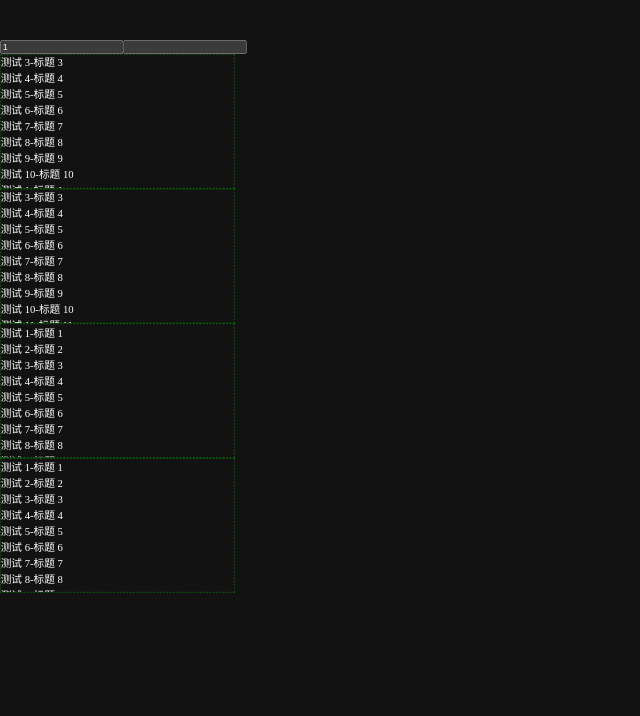
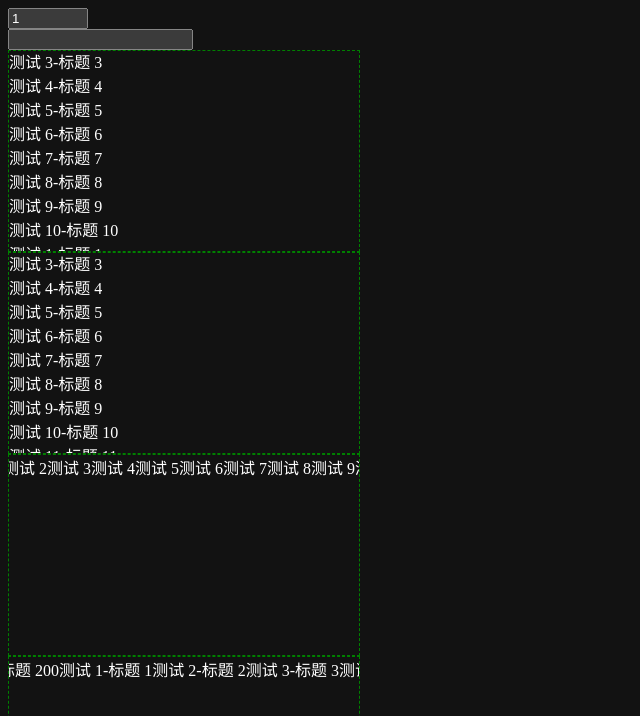
Before and after one commit to NoouFoox/foxrolling, a Vue app: page / in a window 1280 px wide. Shown: the top 716 px of the page, without its empty margins (0-640 px from the left). Built offline with nearby package versions, Linux system fonts and the light colour scheme.

Commit message:
hoverStop

```diff
--- a/package.json
+++ b/package.json
@@ -1,7 +1,7 @@
 {
   "name": "foxrolling",
   "type": "module",
-  "version": "0.0.11",
+  "version": "0.0.12",
   "private": false,
   "main": "./src/lib/index.ts",
   "scripts": {
--- a/src/App.vue
+++ b/src/App.vue
@@ -1,5 +1,5 @@
 <script setup lang="ts">
-import { onMounted, ref } from 'vue';
+import { onMounted, ref,onUnmounted } from 'vue';
 import RollComponent from './components/RollComponent.vue';
 import useDisplay from './utils/useDisplay';
 
@@ -30,12 +30,17 @@ list2.value = new Array(200)
 const speed = ref(1)
 const changeSpeed = (event: Event) => {
   const value = (<HTMLInputElement>event.target)?.value
-  speed.value = Number(value) || 1
+  speed.value = Number(value)
 }
 
 const display = useDisplay('.container', '.main')
 onMounted(() => {
-  display.load()
+  console.log('大屏模式',display);
+
+  // display.load()
+})
+onUnmounted(()=>{
+  // display.unload()
 })
 const testValue = ref("")
 </script>
@@ -43,7 +48,8 @@ const testValue = ref("")
 <template>
   <div class="container">
     <div class="main">
-      <input type="number" :value="speed" @input="changeSpeed">
+      <input type="number" min="0" max="10000" :value="speed" @input="changeSpeed">
+      <br>
       <input v-model="testValue">
       <div class="content">
         <RollComponent :speed="speed">
@@ -53,7 +59,7 @@ const testValue = ref("")
         </RollComponent>
       </div>
       <div class="content">
-        <RollComponent :speed="speed" direction="column">
+        <RollComponent :hoverStop="true" :speed="speed" direction="column">
           <div v-for="li in list2" :key="li.key">
             {{ li.name }}-{{ li.title }}
           </div>
@@ -61,17 +67,19 @@ const testValue = ref("")
       </div>
       <div class="content">
         <RollComponent :speed="speed" direction="row">
-          <div>
-            <div v-for="li in list2" :key="li.key" style="width: 50px">
-              {{ li.name }}-{{ li.title }}{{ testValue }}
+          <div style="display: flex;">
+            <div v-for="li in list" :key="li.key">
+              {{ li.name }}{{ testValue }}
             </div>
           </div>
         </RollComponent>
       </div>
       <div class="content">
-        <RollComponent :speed="speed" direction="row-reverse">
-          <div v-for="li in list2" :key="li.key">
-            {{ li.name }}-{{ li.title }}
+        <RollComponent :speed="speed" direction="row-reverse" :hoverStop="true">
+          <div style="display: flex;">
+            <div v-for="li in list2" :key="li.key">
+              {{ li.name }}-{{ li.title }}
+            </div>
           </div>
         </RollComponent>
       </div>
--- a/src/components/RollComponent.vue
+++ b/src/components/RollComponent.vue
@@ -11,10 +11,12 @@ const isDirectionRow = (direction: Direction): direction is DirectionRow => {
 
 const props = withDefaults(defineProps<{
   speed?: number,
-  direction?: Direction
+  direction?: Direction,
+  hoverStop?: boolean
 }>(), {
   speed: 1,
-  direction: "column"
+  direction: "column",
+  hoverStop: false
 })
 
 const content = ref<HTMLElement>()
@@ -31,6 +33,9 @@ const getClass = computed(() => {
     classList.push(isDirectionRow(props.direction) ? 'roll-play-x' : 'roll-play-y')
     if (getReverse.value) classList.push('reverse')
   }
+  if (props.hoverStop) {
+    classList.push('hover-paused')
+  }
   return classList.join(' ')
 })
 
@@ -38,9 +43,13 @@ const getStyle = computed(() => {
   const cardinal = 0.1
   const speedCardinal = cardinal / props.speed
   const runTime = firstOneLength.value * speedCardinal
-  return {
+  const style: { '--time': string, display?: 'flex' } = {
     '--time': runTime + 's',
   }
+  if (isDirectionRow(props.direction)) {
+    style.display = 'flex'
+  }
+  return style
 })
 onMounted(() => {
   const contentDom = content.value
@@ -58,7 +67,7 @@ onMounted(() => {
     <div ref="firstOne" :class="getClass">
       <slot name="default" />
     </div>
-    <div v-if="isRolling" :class="getClass" >
+    <div v-if="isRolling" :class="getClass">
       <slot name="default" />
     </div>
   </div>
@@ -103,4 +112,8 @@ onMounted(() => {
     transform: translateX(-100%);
   }
 }
+
+.roll-content:hover .hover-paused{
+  animation-play-state: paused;
+}
 </style>
--- a/vite.config.ts
+++ b/vite.config.ts
@@ -1,6 +1,5 @@
 import { defineConfig } from 'vite'
 import vue from '@vitejs/plugin-vue'
-import dts from "vite-plugin-dts";
 // https://vitejs.dev/config/
 export default defineConfig({
   server: {
@@ -8,13 +7,5 @@ export default defineConfig({
   },
   plugins: [
     vue(),
-    dts()
   ],
-  build: {
-    lib: {
-      entry: './src/lib/index.ts',
-      name:'rollComPonent',
-      formats: ["es"],
-    }
-  }
 })
```
Also changed, not shown: 1 other file (tests, documents, lock files or other folders).
